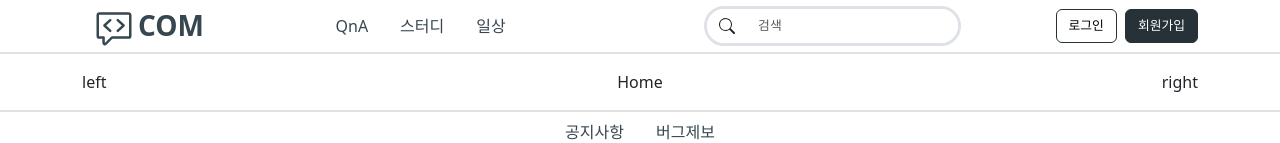
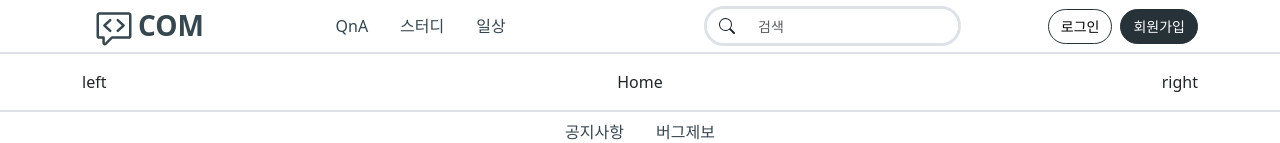
Before and after one commit to rhos0129/community-web, a React (Create React App) app: page / in a window 1280 px wide. Shown: the top 143 px of the page. Built offline with nearby package versions, Linux system fonts and the light colour scheme.

Commit message:
design : SearchBox, 헤더버튼 수정

```diff
--- a/src/components/common/SearchBox.js
+++ b/src/components/common/SearchBox.js
@@ -8,7 +8,7 @@ const SearchBox = (props) => {
             <InputGroup.Text className='border-0 rounded-5 bg-white'>
                 <BsSearch />
             </InputGroup.Text>
-            <Form.Control className='border-0 rounded-5 shadow-none' placeholder={props.placeholder} style={{ fontSize: '0.8rem' }} />
+            <Form.Control className='border-0 rounded-5 shadow-none' placeholder={props.placeholder} style={{ fontSize: '0.875rem' }} />
         </InputGroup>
     )
 }
--- a/src/components/layout/Header.js
+++ b/src/components/layout/Header.js
@@ -29,8 +29,8 @@ const Header = () => {
                 <SimpleNav items={navItems}/>
                 <SearchBox placeholder='검색' width='40%'/>
                 <Stack gap={2} direction="horizontal">
-                    <Button className="border-bluegray900 bg-white text-black" href='/login' style={{ fontSize: '0.8rem' }}>로그인</Button>
-                    <Button className="text-bg-bluegray900 border-bluegray900" href='/signup' style={{ fontSize: '0.8rem' }}>회원가입</Button>
+                    <Button className="rounded-5 border-bluegray900 bg-white text-black" href='/login' style={{ fontSize: '0.875rem' }}>로그인</Button>
+                    <Button className="rounded-5 text-bg-bluegray900 border-bluegray900" href='/signup' style={{ fontSize: '0.875rem' }}>회원가입</Button>
                 </Stack>
             </GridContainer>
         </header>
```
